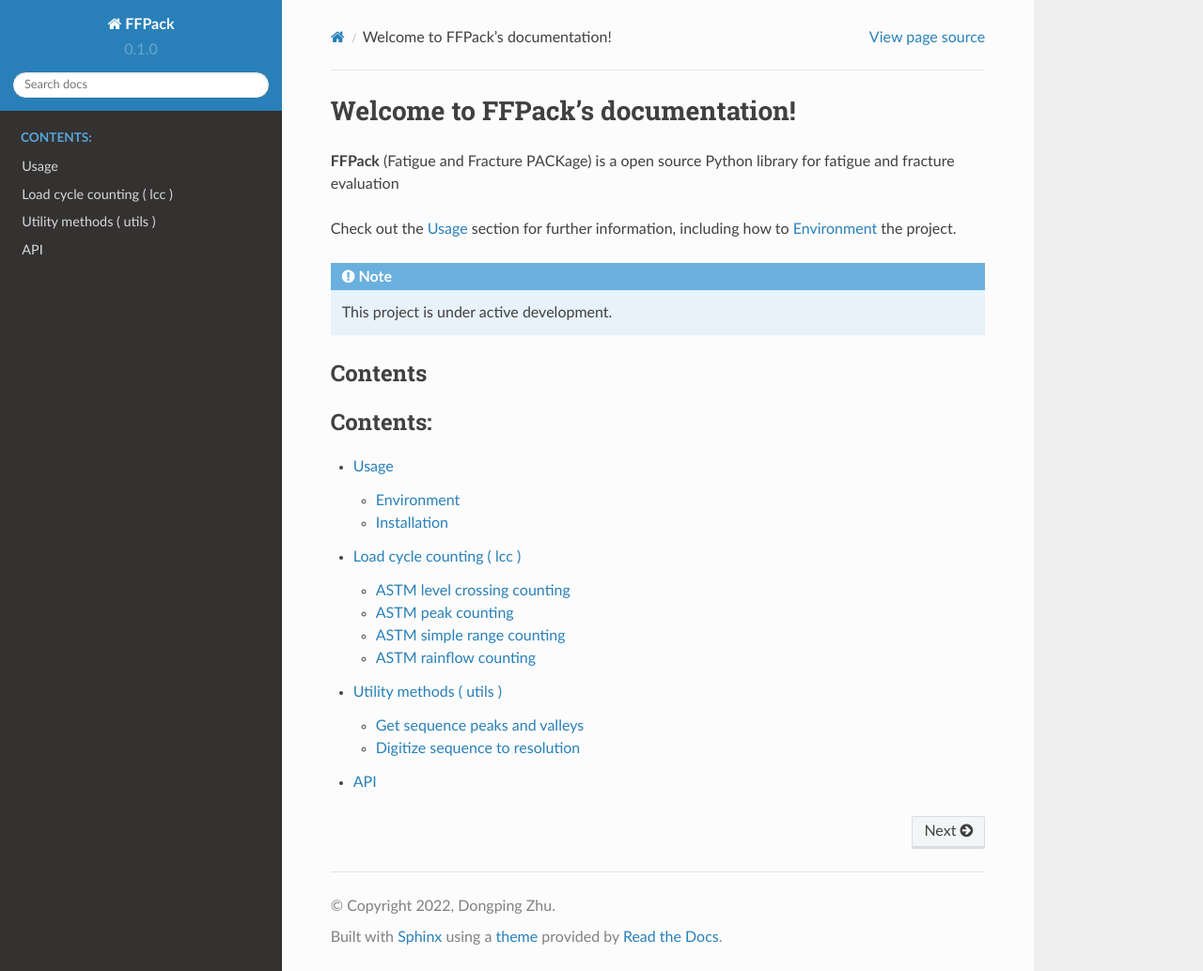
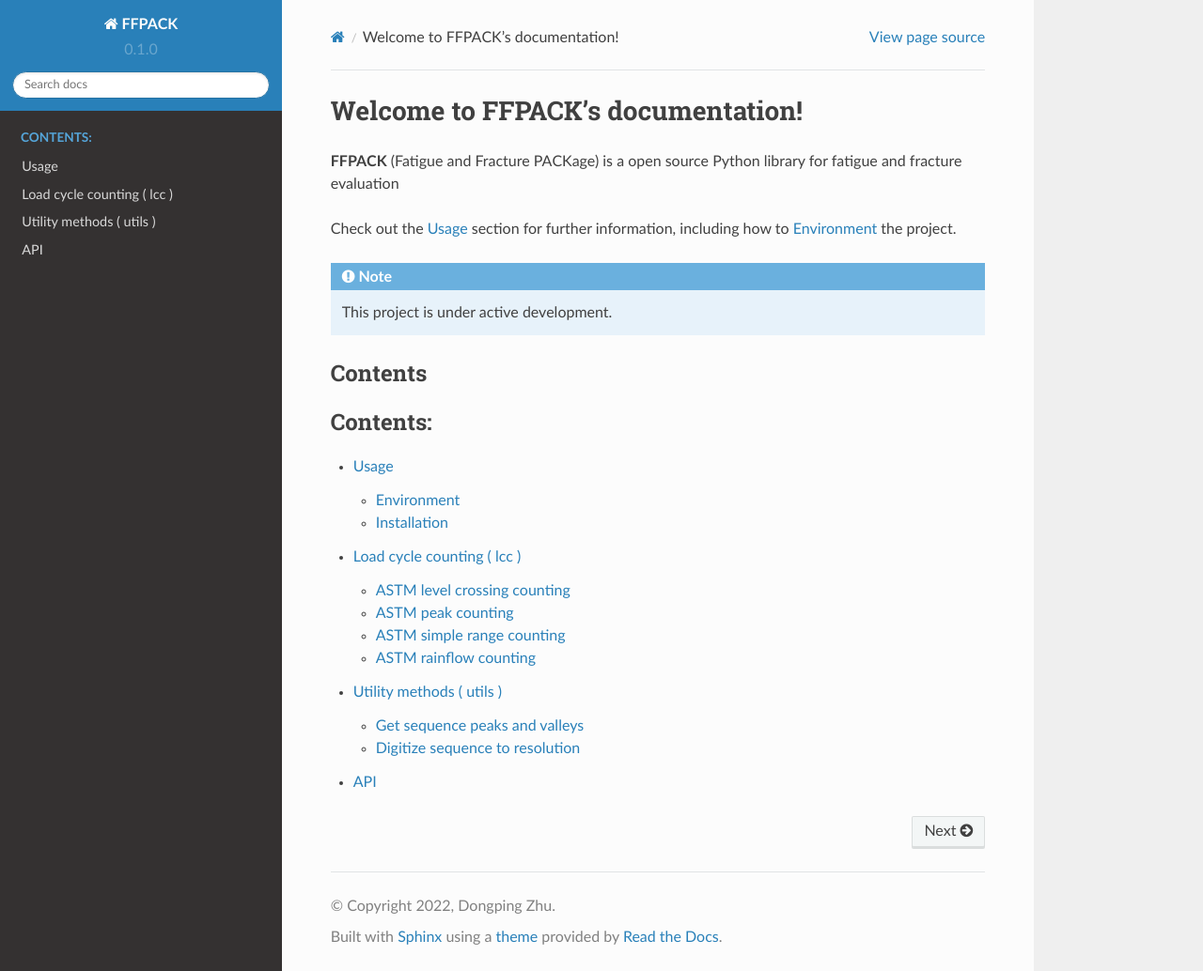
Before and after one commit to dpzhuX/ffpack, a Sphinx documentation site: the page built from docs/source/index.rst, in a window 1280 px wide and 1034 px high. Shown: the whole window at 94% size. Built offline with Sphinx 7.4.7 and the Read the Docs theme 2.0.0, drawn with Linux system fonts in a browser that asks for light colours.

```diff
--- a/docs/source/conf.py
+++ b/docs/source/conf.py
@@ -2,7 +2,7 @@
 
 # -- Project information
 
-project = 'FFPack'
+project = 'FFPACK'
 copyright = '2022, Dongping Zhu'
 author = 'Dongping Zhu'
 
--- a/docs/source/index.rst
+++ b/docs/source/index.rst
@@ -1,7 +1,7 @@
-Welcome to FFPack's documentation!
+Welcome to FFPACK's documentation!
 ===================================
 
-**FFPack** (Fatigue and Fracture PACKage) is a open source Python library for fatigue and fracture evaluation
+**FFPACK** (Fatigue and Fracture PACKage) is a open source Python library for fatigue and fracture evaluation
 
 Check out the :doc:`usage` section for further information, including
 how to :ref:`installation` the project.
--- a/pyproject.toml
+++ b/pyproject.toml
@@ -4,7 +4,7 @@ build-backend = "poetry.core.masonry.api"
 
 [tool.poetry]
 name = "ffpack"
-version = "0.0.4"
+version = "0.1.0"
 description = "Fatigue and fracture package"
 authors = [ "Dongping Zhu <example@example.com>",
             "Xiaogang Huang <example@example.com>",
```
Also changed, not shown: CHANGELOG.md (added, +18 -0 lines), README.md (+8 -5 lines).
